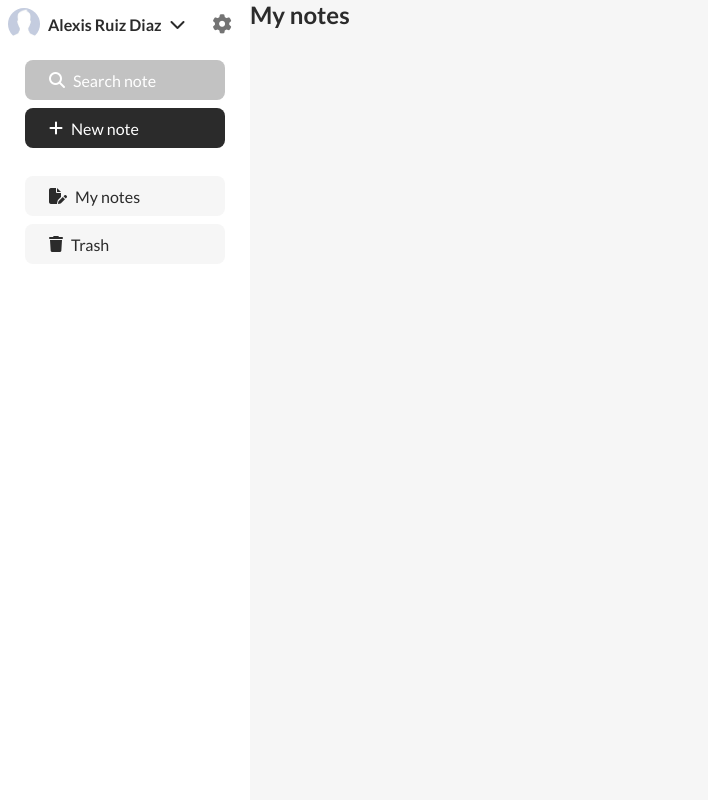
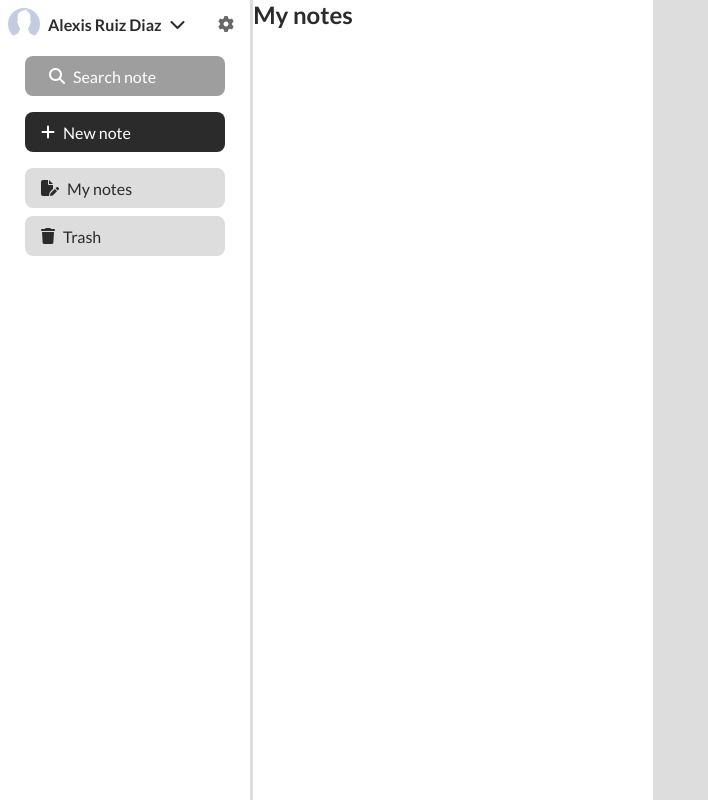
Before and after one commit to alexis00rod/notesapp, a React (Create React App) app: page / in a window 1280 px wide. Shown: the whole page, without its empty margins (0-708 px from the left). Built offline with nearby package versions, Linux system fonts and the light colour scheme.

Commit message:
Agregue estilos al sidebar

```diff
--- a/src/components/Sidebar/Sidebar.jsx
+++ b/src/components/Sidebar/Sidebar.jsx
@@ -1,51 +1,67 @@
-import { Link } from 'react-router-dom'
-import { useState } from 'react'
-import defaultImgProfile from '../../assets/images/default-no-user-pic.jpg'
+import { Link } from "react-router-dom";
+import { useState } from "react";
+import defaultImgProfile from "../../assets/images/default-no-user-pic.jpg";
 
 export const Sidebar = () => {
-    const [menu, setMenu] = useState(false)
+    const [menu, setMenu] = useState(false);
 
     return (
-        <nav className='sidebar'>
-            <div className='sidebar__cta m__bottom--s pos__rel'>
-                <div className='flex flex__ali--center gap-s flex--g' onClick={() => setMenu(!menu)}>
-                    <img src={defaultImgProfile} alt="default photo" className='avatar' />
+        <nav className="sidebar">
+            <div className="w-full mb-s px-s py-s relative flex-row align-center justify-between">
+                <div className="flex-row align-center gap-s" onClick={() => setMenu(!menu)}>
+                    <img src={defaultImgProfile} alt="default" className="avatar" />
                     <h4>Alexis Ruiz Diaz</h4>
                     <i className="fa-solid fa-chevron-down"></i>
                 </div>
-                <Link to='settings' className='btn btn__info'><i className="fa-solid fa-gear"></i></Link>
-                {
-                    menu &&
-                    <div className='menu'>
-                        <h5 className='title title--m p__left--m p__bottom--s'>Account</h5>
-                        <div className='flex flex__ali--center gap-s p__left--m p__bottom--m border--bottom'>
+                <Link to="settings" className="btn btn-secondary fc-gray bg-white-hover">
+                    <i className="fa-solid fa-gear"></i>
+                </Link>
+                {menu && (
+                    <div className="menu">
+                        <h5 className="mb-s px-m pt-s uppercase">Account</h5>
+                        <div className="px-m pb-s flex-row align-center justify-start gap-s divide-bottom">
                             <i className="fa-solid fa-check"></i>
-                            <img src={defaultImgProfile} alt="default photo" className='avatar' />
-                            <h4 className='flex flex--col fc--secondary'>Alexis Ruiz Diaz <span className='fs--s'>alexis00rodrigo@gmail.com</span></h4>
+                            <img src={defaultImgProfile} alt="default" className="avatar"/>
+                            <h4 className="flex-col fs-s">
+                                Alexis Ruiz Diaz
+                                <span className="fc-gray">arrd00.db@gmail.com</span>
+                            </h4>
                         </div>
                         <ul>
-                            <li className='border--bottom p__top--s p__bottom--s p__left--m'>Log out</li>
+                            <li className="px-m py-s divide-bottom">
+                                Log out
+                            </li>
                         </ul>
                     </div>
-                }
+                )}
             </div>
-            <form className='sidebar__cta'>
-                <div className="input">
+            {/* Search note */}
+            <form className="w-full flex-col mb-m">
+                <div className="mx-auto input">
                     <i className="fa-solid fa-magnifying-glass"></i>
-                    <input type="search" placeholder='Search note'/>
+                    <input type="search" placeholder="Search note" />
                 </div>
             </form>
-            <div className='sidebar__cta m__bottom--l'>
-                <button className='btn btn__primary'><i className="fa-solid fa-plus"></i>New note</button>
-            </div>
-            <ul className='sidebar__menu'>
+            <ul className="w-full flex-col gap-s">
+                {/* Add note */}
                 <li>
-                    <Link to='/' className='btn btn__link'><i className="fa-solid fa-file-pen"></i>My notes</Link>
+                    <button className="mb-s btn btn-primary mx-auto px-m justify-start gap-s bg-black-hover fc-white">
+                        <i className="fa-solid fa-plus"></i>New note
+                    </button>
                 </li>
+                {/* My notes */}
                 <li>
-                    <Link to='trash' className='btn btn__link'><i className="fa-solid fa-trash"></i>Trash</Link>
+                    <Link to="/" className="btn btn-primary mx-auto px-m justify-start gap-s bg-gray-hover fc-black">
+                        <i className="fa-solid fa-file-pen"></i>My notes
+                    </Link>
+                </li>
+                {/* Trash */}
+                <li>
+                    <Link to="trash" className="btn btn-primary mx-auto px-m justify-start gap-s bg-gray-hover fc-black">
+                        <i className="fa-solid fa-trash"></i>Trash
+                    </Link>
                 </li>
             </ul>
         </nav>
-    )
-}
+    );
+};
--- a/src/scss/components.scss
+++ b/src/scss/components.scss
@@ -4,21 +4,6 @@
     @include flex-col(flex-start,flex-start);
     background-color: $c-white;
     color: $c-black;
-
-    &__cta {
-        padding: 0 $p-s;
-        @include size(100%,max-content);
-        min-height: 3rem;
-        @include flex-row(center,center);
-    }
-    &__menu {
-        @include size(100%,max-content);
-        @include flex-col(flex-start,flex-start);
-        gap: 0.5rem;
-        li {
-            @include size(100%,100%);
-        }
-    }
 }
 // ===========================
 
@@ -31,50 +16,42 @@
     z-index: 2;
     @include size(100%,max-content);
     min-width: 18.75rem;
-    background-color: $c-gray-light;
+    background-color: $c-gray-extralight;
     border: $border;
     border-radius: $btn-radius;
 }
 // ========================
 
+// ========= CARD =========
+.card {
+    padding: $p-m;
+    @include size(100%,$card-h);
+    background-color: $c-gray-extralight;
+    border: $border;
+    border-radius: $border-radius;
+}
+// ========================
+
 // ========= BUTTON =========
 .btn {
-    margin: 0 auto;
-    @include size(100%,max-content);
-    max-width: 12.5rem;
-    min-height: 2.5rem;
-    @include flex-row(center, flex-start);
-    gap: .5rem;
+    @include flex-row(center, center);
+    font-family: $ff-primary;
+    font-size: $fontsize;
     border-radius: $btn-radius;
-    font-size: $fs-m;
-    font-family: $ff-primary;
     transition: $btn-transition;
+    cursor: pointer;
 
-    &__primary {
-        padding: 0 $p-l;
-        background-color: $c-black;
-        color: $c-white;
-        &:hover {
-            background-color: $c-extrablack;
-        }
+    &-primary {
+        width: 100%;
+        max-width: 12.5rem;
+        min-height: 2.5rem;
     }
-    &__link {
-        padding: 0 $p-l;
-        background-color: $c-gray-light;
-        color: $c-black;
-        &:hover {
-            background-color: $c-gray;
-        }
+    &-secondary {
+        width: 2rem;
+        min-height: 2rem;
     }
-    &__info {
-        max-width: 2.5rem;
-        @include center;
-        color: $c-gray-dark;
-        font-size: $fs-l;
-        border-radius: 50%;
-        &:hover {
-            background-color: $c-gray-light;
-        }
+    &-link {
+        width: max-content;
     }
 }
 // ==========================
--- a/src/scss/globalClass.scss
+++ b/src/scss/globalClass.scss
@@ -1,74 +1,68 @@
 // ========= APP =========
 .app {
     display: flex;
-
+    gap: .2rem;
 }
 // =======================
 
 // ========= WIDTH & HEIGHT =========
-.w-lim {width: 100%;}
+.w-full {width: 100%;}
 // ==================================
 
-// ========= PADDING & MARGIN =========
+// ========= PADDING =========
+// Padding x
+.px-s {padding-left: $p-s;padding-right: $p-s;}
+.px-m {padding-left: $p-m;padding-right: $p-m;}
+.px-l {padding-left: $p-l;padding-right: $p-l;}
+// Padding y
+.py-s {padding-top: $p-s;padding-bottom: $p-s;}
+.py-m {padding-top: $p-m;padding-bottom: $p-m;}
+.py-l {padding-top: $p-l;padding-bottom: $p-l;}
 // Padding top
-.p__top--s {padding-top: $p-s;}
-.p__top--m {padding-top: $p-m;}
-.p__top--l {padding-top: $p-l;}
+.pt-s {padding-top: $p-s;}
+.pt-m {padding-top: $p-m;}
+.pt-l {padding-top: $p-l;}
 // Padding left
-.p__left--s {padding-left: $p-s;}
-.p__left--m {padding-left: $p-m;}
-.p__left--l {padding-left: $p-l;}
+.pl-s {padding-left: $p-s;}
+.pl-m {padding-left: $p-m;}
+.pl-l {padding-left: $p-l;}
 // Padding bottom
-.p__bottom--s {padding-bottom: $p-s;}
-.p__bottom--m {padding-bottom: $p-m;}
-.p__bottom--l {padding-bottom: $p-l;}
+.pb-s {padding-bottom: $p-s;}
+.pb-m {padding-bottom: $p-m;}
+.pb-l {padding-bottom: $p-l;}
 // Padding right
-.p__right--s {padding-right: $p-s;}
-.p__right--m {padding-right: $p-m;}
-.p__right--l {padding-right: $p-l;}
-// Margin top
-.m__top--s {margin-top: $m-s;}
-.m__top--m {margin-top: $m-m;}
-.m__top--l {margin-top: $m-l;}
-// Margin left
-.m__left--s {margin-left: $m-s;}
-.m__left--m {margin-left: $m-m;}
-.m__left--l {margin-left: $m-l;}
-// Margin bottom
-.m__bottom--s {margin-bottom: $m-s;}
-.m__bottom--m {margin-bottom: $m-m;}
-.m__bottom--l {margin-bottom: $m-l;}
-// Margin right
-.m__right--s {margin-right: $m-s;}
-.m__right--m {margin-right: $m-m;}
-.m__right--m {margin-right: $m-l;}
+.pr-s {padding-right: $p-s;}
+.pr-m {padding-right: $p-m;}
+.pr-l {padding-right: $p-l;}
 // ====================================
 
-// ========= TITLE =========
-.title {
-    @include size(100%,max-content);
-    min-height: 2rem;
-    @include flex-row(center,flex-start);
-    text-transform: capitalize;
-    &--s {
-        font-size: $fs-m;
-    }
-    &--m {
-        font-size: $fs-l;
-    }
-    &--l {
-        font-size: $fs-xl;
-    }
-}
-// =========================
+// ========= MARGIN =========
+// Margin x
+.mx-auto {margin-left: auto;margin-right: auto;}
+// Margin top
+.mt-s {margin-top: $m-s;}
+.mt-m {margin-top: $m-m;}
+.mt-l {margin-top: $m-l;}
+// Margin left
+.ml-s {margin-left: $m-s;}
+.ml-m {margin-left: $m-m;}
+.ml-l {margin-left: $m-l;}
+// Margin bottom
+.mb-s {margin-bottom: $m-s;}
+.mb-m {margin-bottom: $m-m;}
+.mb-l {margin-bottom: $m-l;}
+// Margin right
+.mr-s {margin-right: $m-s;}
+.mr-m {margin-right: $m-m;}
+.mr-m {margin-right: $m-l;}
+// ==========================
 
-// ========= ITEM =========
-// Border
-.border--top {border-top: $border;}
-.border--left {border-left: $border;}
-.border--bottom {border-bottom: $border;}
-.border--right {border-right: $border;}
-// ========================
+// ========= BORDERS =========
+.divide-top {border-top: $divide;}
+.divide-left {border-left: $divide;}
+.divide-right {border-right: $divide;}
+.divide-bottom {border-bottom: $divide;}
+// ===========================
 
 // ========= INPUT =========
 .input {
@@ -79,7 +73,7 @@
     @include flex-row(center, flex-start);
     gap: .5rem;
     border-radius: $btn-radius;
-    background-color: $c-gray;
+    background-color: $c-gray-dark;
     color: $c-white;
     input {
         font-size: $fs-m;
@@ -101,21 +95,34 @@
 }
 // ==========================
 
-// ========= FONT =========
+// ========= TEXT =========
 // Font size
-.fs--s{font-size: $fs-s;}
-.fs--m{font-size: $fs-m;}
-.fs--l{font-size: $fs-l;}
+.fs-xs{font-size: $fontsize *0.75;}
+.fs-s{font-size: $fontsize *0.9;}
+.fs-m{font-size: $fontsize ;}
+.fs-l{font-size: $fontsize *1.2;}
+.fs-xl{font-size: $fontsize *1.5;}
 // Font color
-.fc--primary {}
-.fc--secondary {color: $c-gray-dark;}
+.fc-white {color: $c-white;}
+.fc-gray {color: $c-gray-extradark;}
+.fc-black {color: $c-black;}
+// Text transform
+.uppercase {text-transform: uppercase;}
 // ========================
 
 // ========= POSITION =========
-.pos__rel {
-    position: relative;
-}
+.relative {position: relative;}
 // ============================
+
+// ========= BACKGROUND =========
+// Static
+.bg-white {background-color: $c-white;}
+.bg-white-hover {background-color: $c-white; &:hover{background-color: $c-gray-light;}}
+.bg-black {background-color: $c-black;}
+.bg-black-hover {background-color: $c-black; &:hover{background-color: $c-extrablack;}}
+.bg-gray {background-color: $c-gray-light;}
+.bg-gray-hover {background-color: $c-gray-light; &:hover{background-color: $c-gray;}}
+// ==============================
 
 // Debug
 .debug {
--- a/src/scss/globalTags.scss
+++ b/src/scss/globalTags.scss
@@ -14,4 +14,9 @@ body {
     background-color: $c-gray-light;
     color: $c-black;
     font-family: $ff-primary;
+    main {
+        @include size($main-w,max-content);
+        min-height: 100vh;
+        background-color: $c-white;
+    }
 }
--- a/src/scss/layout.scss
+++ b/src/scss/layout.scss
@@ -1,32 +1,32 @@
 // ========= FLEX =========
-.flex {
-    display: flex;
-    &--col {
-        flex-direction: column;
-    }
-    &--g {
-        flex-grow: 1;
-    }
-    // Align
-    &__ali--start {
-        align-items: flex-start;
-    }
-    &__ali--center {
-        align-items: center;
-    }
-    // Justify content
-    &__jus--start {
-        justify-content: flex-start;
-    }
-    &__jus--center {
-        justify-content: center;
-    }
-    &__jus--between {
-        justify-content: space-between;
-    }
-}
+// Flex direction
+.flex-row {display: flex;}
+.flex-col {display: flex;flex-direction: column;}
+// Align items
+.align-start {align-items: flex-start;}
+.align-center {align-items: center;}
+// Justify content
+.justify-start {justify-content: flex-start;}
+.justify-center {justify-content: center;}
+.justify-between {justify-content: space-between;}
+// Flex grow
+.grow {flex-grow: 1;}
+// Flex wrap
+.wrap {flex-wrap: wrap;}
 // ========================
+
+// ========= GRID =========
+// .grid{
+//     display: grid;
+//     &__col--2 {
+//         grid-template-columns: repeat(2,1fr);
+//     }
+// }
+.grid-cols-2 {display: grid;grid-template-columns: repeat(2,1fr);}
+// ========================
+
 // Gap
+.gap-xs {gap: .2rem;}
 .gap-s {gap: .5rem;}
 .gap-m {gap: 1rem;}
 .gap-l {gap: 1.5rem;}
--- a/src/scss/variables.scss
+++ b/src/scss/variables.scss
@@ -7,6 +7,7 @@ $fs-s: .8rem;
 $fs-m: 1rem;
 $fs-l: 1.2rem;
 $fs-xl: 1.5rem;
+$fontsize: 1rem;
 // Font weight
 $fw-light: 300;
 $fw-normal: 400;
@@ -16,9 +17,11 @@ $fw-bold: 700;
 // ========= COLORS =========
 // Color basic
 $c-white: #ffffff;
-$c-gray-light: #f6f6f6;
+$c-gray-extralight: #f6f6f6;
+$c-gray-light: #dddddd;
 $c-gray: #c2c2c2;
-$c-gray-dark: #747474;
+$c-gray-dark: #9e9e9e;
+$c-gray-extradark: #686868;
 $c-black: #2b2b2b;
 $c-extrablack: #131313;
 // Color components
@@ -37,10 +40,15 @@ $m-l: 1.5rem;
 
 // ========= SIZES =========
 $sidebar-w: 15.625rem;
+$main-w: 25rem;
+$card-h: 15.625rem;
+$btn-h: 2.5rem;
 // =========================
 
 // ========= BOX =========
+$divide: .05rem solid $c-gray-light;
 $border: .05rem solid $c-gray-dark;
+$border-radius: .5rem;
 // =======================
 
 // ========= BUTTONS =========
```
